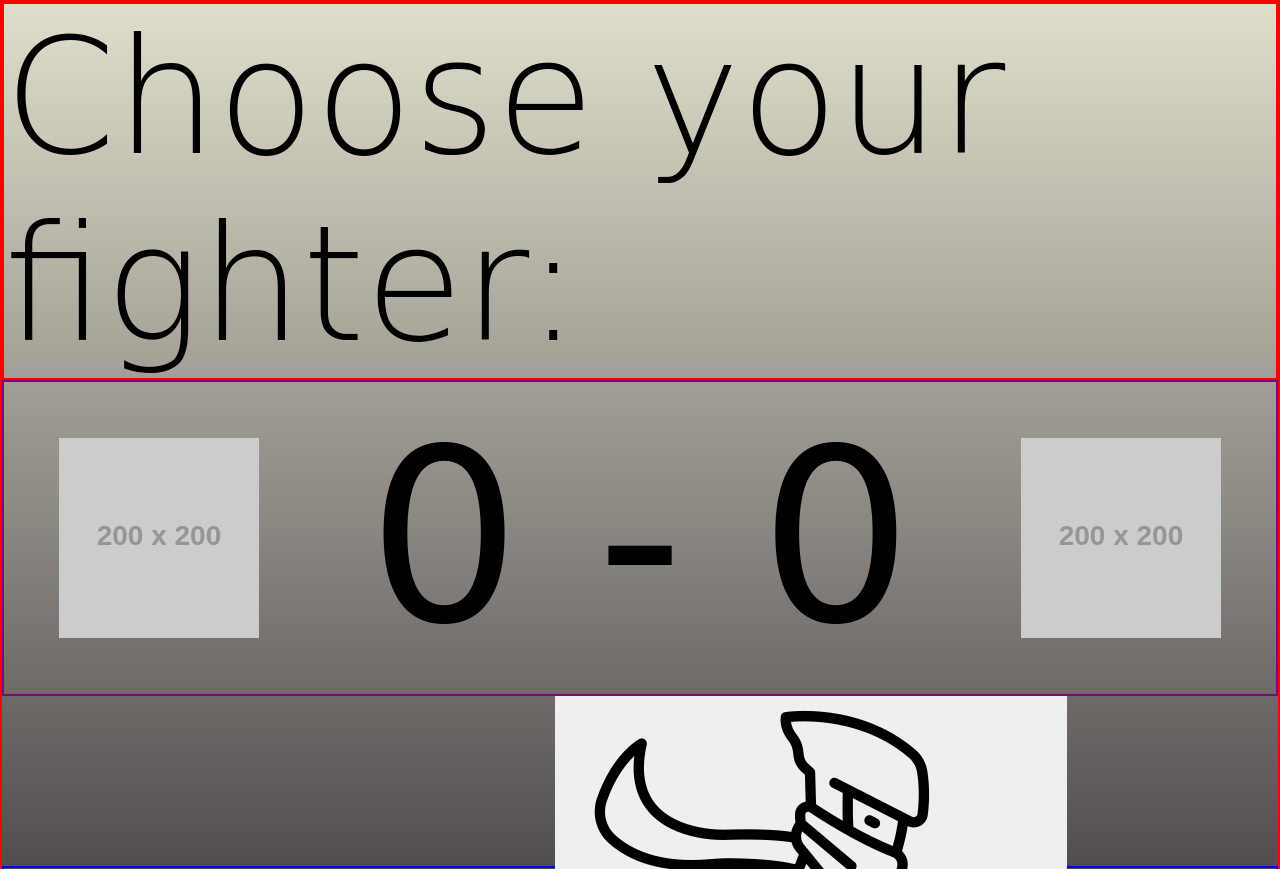
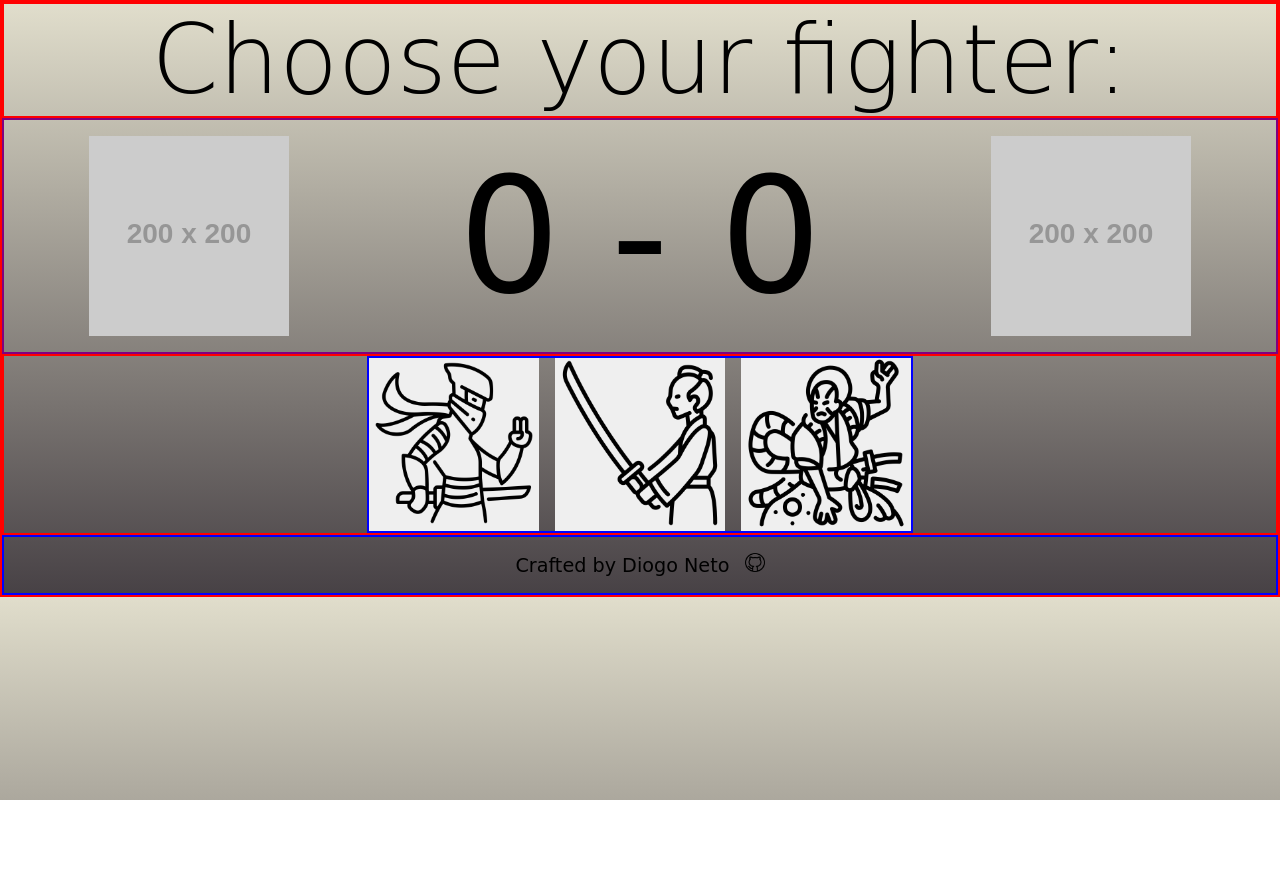
Before and after one commit to DiogoNet0/rock-paper-scissors-project, a plain HTML site: page index.html in a window 1280 px wide. Shown: the top 869 px of the page. After the commit the page ends 800 px from the top, so only its background shows below. Drawn offline with Linux system fonts and the light colour scheme; placeholder pictures from the web are drawn by us; a web font is replaced by a local one.

Commit message:
added .gitignore and package.json files. Changed Title of project to Ninja Oni Samurai. Changed font sizes of head and scores, centered buttons

```diff
--- a/index.html
+++ b/index.html
@@ -3,14 +3,16 @@
   <head>
     <meta charset="UTF-8" />
     <meta name="viewport" content="width=device-width, initial-scale=1.0" />
-    <title>Rock Paper Scissors</title>
+    <title>Ninja Oni Samurai</title>
     <script src="./app.js" defer></script>
     <link rel="stylesheet" href="style.css" />
   </head>
+
   <body>
     <header>
       <h1>Choose your fighter:</h1>
     </header>
+
     <div class="playing-area">
       <img src="https://placehold.co/200" alt="Player Choice" />
       <div class="score">
@@ -20,17 +22,23 @@
       </div>
       <img src="https://placehold.co/200" alt="Computer Choice" />
     </div>
+
     <div class="player-selection">
       <div class="btns">
         <button id="ninja">
           <img src="./images/ninja.png" alt="Ninja Icon" />
         </button>
-        <button id="samurai">SAMURAI</button>
-        <button id="oni">ONI</button>
+        <button id="samurai">
+          <img src="./images/samurai.png" alt="Samurai Icon" />
+        </button>
+        <button id="oni">
+          <img src="./images/kabuki.png" alt="Oni Icon" />
+        </button>
       </div>
 
       <div id="result"></div>
     </div>
+
     <footer>
       <p>Crafted by Diogo Neto</p>
       <a
@@ -38,7 +46,7 @@
         target="_blank"
         rel="noopener noreferrer"
       >
-        <img src="./images/github.png" alt="Github Icon" id="github"
+        <img src="./images/github.png" alt="Github Icon" class="github"
       /></a>
     </footer>
   </body>
--- a/style.css
+++ b/style.css
@@ -18,8 +18,8 @@ html {
   flex-direction: column;
   margin: 0;
   padding: 0;
-  min-width: 100vw;
-  min-height: 100%;
+  /* min-width: 100vw; */
+  /* min-height: 100%; */
 }
 
 body {
@@ -35,7 +35,7 @@ header {
 }
 
 h1 {
-  font-size: 10rem;
+  font-size: 6rem;
   font-weight: 200;
 }
 
@@ -50,16 +50,24 @@ h1 {
 
 .player-selection {
   display: flex;
+  flex-flow: row nowrap;
   justify-content: center;
-  align-items:center
-  flex-flow: column nowrap;
+  border: 2px solid red;
 }
 
 .score {
-  font-size: 15rem;
+  font-size: 10rem;
 }
 
 .btns {
+  border: 2px blue solid;
+  display: flex;
+  justify-content: space-evenly;
+  gap: 1rem;
+}
+
+.btns img {
+  border-radius: 10px;
   width: 170px;
   height: 170px;
 }
@@ -69,11 +77,12 @@ footer {
   display: flex;
   justify-content: center;
   align-items: center;
-  padding: 1.5rem 0;
+  padding: 1rem 0;
   gap: 1rem;
+  font-size: 1.2rem;
 }
 
-footer #github {
-  width: 1rem;
-  height: 1rem;
+footer .github {
+  width: 1.2rem;
+  height: 1.2rem;
 }
```
